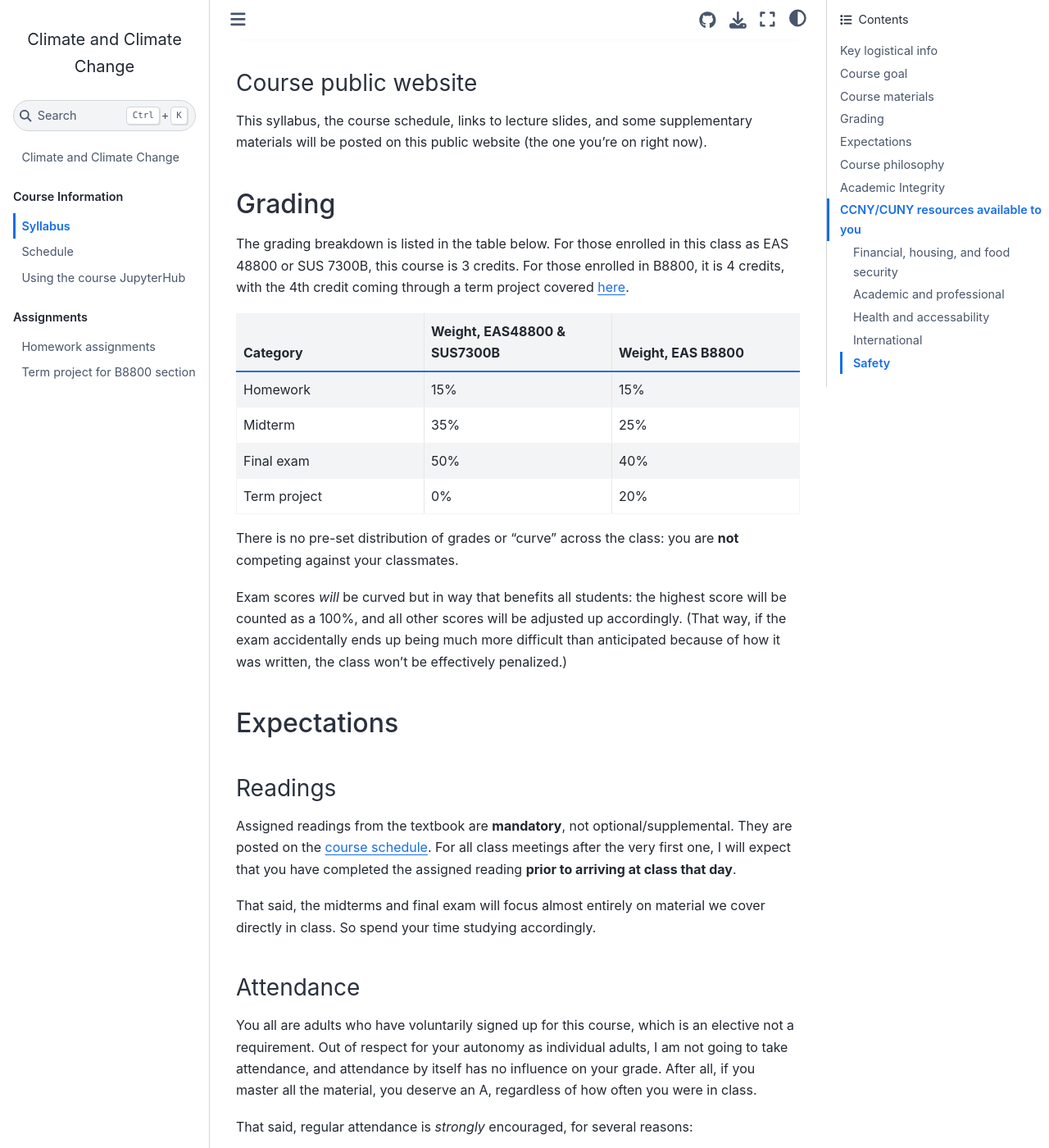
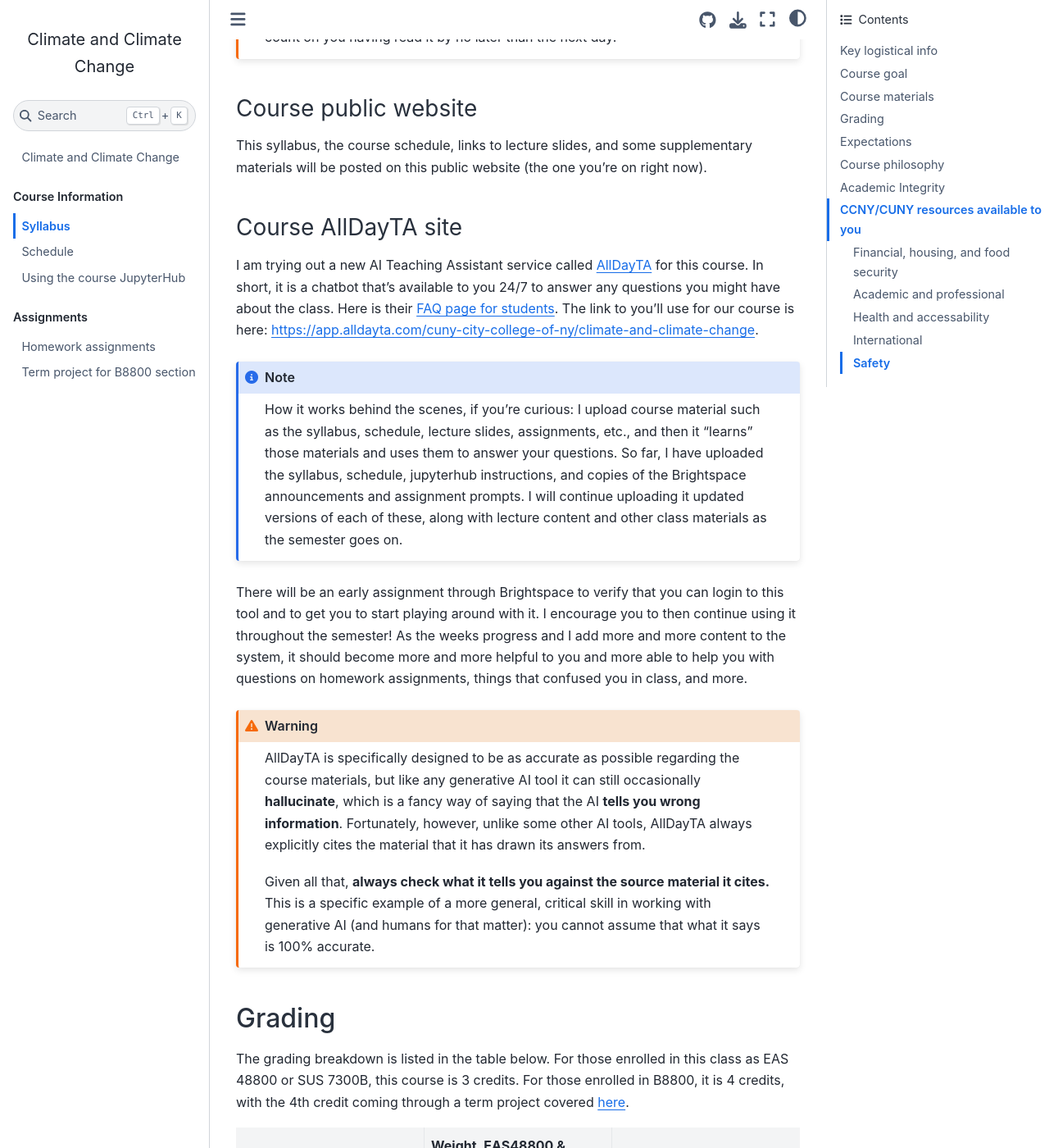
Before and after one commit to spencerahill/clim-change-course_2025, a Jupyter Book: the page built from info/syllabus.md, in a window 1280 px wide and 1400 px high, scrolled down 2254 px. Shown: the whole window at 82% size. Built offline with Jupyter Book 1.0.4 settings and Sphinx 7.4.7 and the Sphinx Book theme 1.1.4, drawn with Linux system fonts in a browser that asks for light colours; some of the changed text lies outside the part shown.

Commit message:
add alldayta link to syllabus

```diff
--- a/info/syllabus.md
+++ b/info/syllabus.md
@@ -10,6 +10,7 @@
 - **Brightspace site**: students currently enrolled in the class, access by logging into [CUNY Brightspace](https://brightspace.cuny.edu/)
 - [**Course Website**](https://spencerahill.github.io/clim-change-course_2025) (the site you're on)
 - [**Course JupyterHub**](https://ccny25s-1.ees220002.projects.jetstream-cloud.org); more info [here](./jupyterhub)
+- [**Course AllDayTA site**](https://app.alldayta.com/cuny-city-college-of-ny/climate-and-climate-change); AI-powered TA available 24/7 to answer your questions
 ---
 - **Instructor**: [Spencer Hill](https://shill.ccny.cuny.edu)
 - **Email**: [shill1@ccny.cuny.edu](mailto:shill1@ccny.cuny.edu)
@@ -59,6 +60,25 @@ Please sign up for email notifications of Brightspace announcements for this cou
 
 ### Course public website
 This syllabus, the course schedule, links to lecture slides, and some supplementary materials will be posted on this public website (the one you're on right now).
+
+### Course AllDayTA site
+I am trying out a new AI Teaching Assistant service called [AllDayTA](https://www.alldayta.com/) for this course.  In short, it is a chatbot that's available to you 24/7 to answer any questions you might have about the class.  Here is their [FAQ page for students](https://www.alldayta.com/student-faqs).  The link to you'll use for our course is here: https://app.alldayta.com/cuny-city-college-of-ny/climate-and-climate-change.
+
+:::{note}
+How it works behind the scenes, if you're curious: I upload course material such as the syllabus, schedule, lecture slides, assignments, etc., and then it "learns" those materials and uses them to answer your questions.  So far, I have uploaded the syllabus, schedule, jupyterhub instructions, and copies of the Brightspace announcements and assignment prompts.  I will continue uploading it updated versions of each of these, along with lecture content and other class materials as the semester goes on.
+:::
+
+There will be an early assignment through Brightspace to verify that you can login to this tool and to get you to start playing around with it.  I encourage you to then continue using it throughout the semester!  As the weeks progress and I add more and more content to the system, it should become more and more helpful to you and more able to help you with questions on homework assignments, things that confused you in class, and more.
+
+:::{warning}
+AllDayTA is specifically designed to be as accurate as possible regarding the course materials, but like any generative AI tool it can still occasionally **hallucinate**, which is a fancy way of saying that the AI **tells you wrong information**.  Fortunately, however, unlike some other AI tools, AllDayTA always explicitly cites the material that it has drawn its answers from.
+
+Given all that, **always check what it tells you against the source material it cites.**  This is a specific example of a more general, critical skill in working with generative AI (and humans for that matter): you cannot assume that what it says is 100% accurate.
+:::
+
+
+
+
 
 
 ## Grading
```
